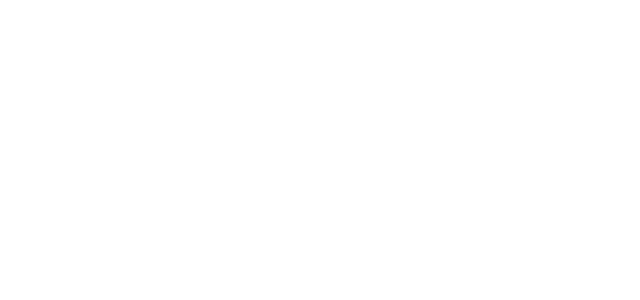
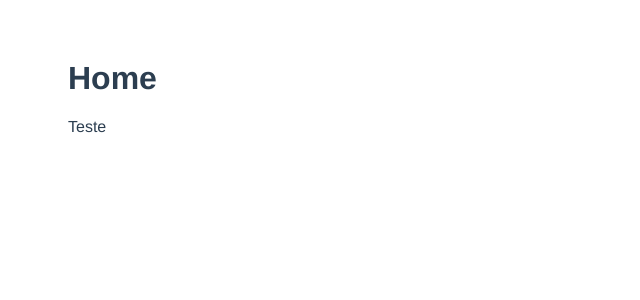
Before and after one commit to Samuca1352/app, a Vue app: page / in a window 1280 px wide. Shown: the top 300 px of the page, without its empty margins (0-640 px from the left). Built offline with nearby package versions, Linux system fonts and the light colour scheme.

Commit message:
Vue js 3: slots

```diff
--- a/src/App.vue
+++ b/src/App.vue
@@ -1,7 +1,14 @@
 <template>
   <div class="">
     <TheHeader>
+      <template v-slot:title >
+      Home
+      </template>
+      <template v-slot:dsc>
+      <p>Teste</p>
+      </template>
   </TheHeader>
+
 
 
 
--- a/src/components/TheHeader.vue
+++ b/src/components/TheHeader.vue
@@ -1,6 +1,13 @@
 <template>
   <div>
+<header>
+   <h1 v-if="$slots.title">
+  <slot name="title" >
 
+  </slot>
+  </h1>
+<slot name="dsc"></slot>
+</header>
 
   </div>
 
@@ -72,29 +79,6 @@
 
 //HOOKS
 
-beforeCreate(){
-    console.log('beforeCreate')
-},
-created(){
-  console.log('created')
-},
-beforeMount(){
-  console.log('beforeMount')
-
-},
-mounted(){
-  console.log('mounted')
-
-},
-beforeUnmount(){
-  console.log('beforeUnmount')
-
-  },
-unmounted(){
-  console.log('unmounted')
-
-},
-
 
 
   methods: {//funçoes para serem usadas
```
